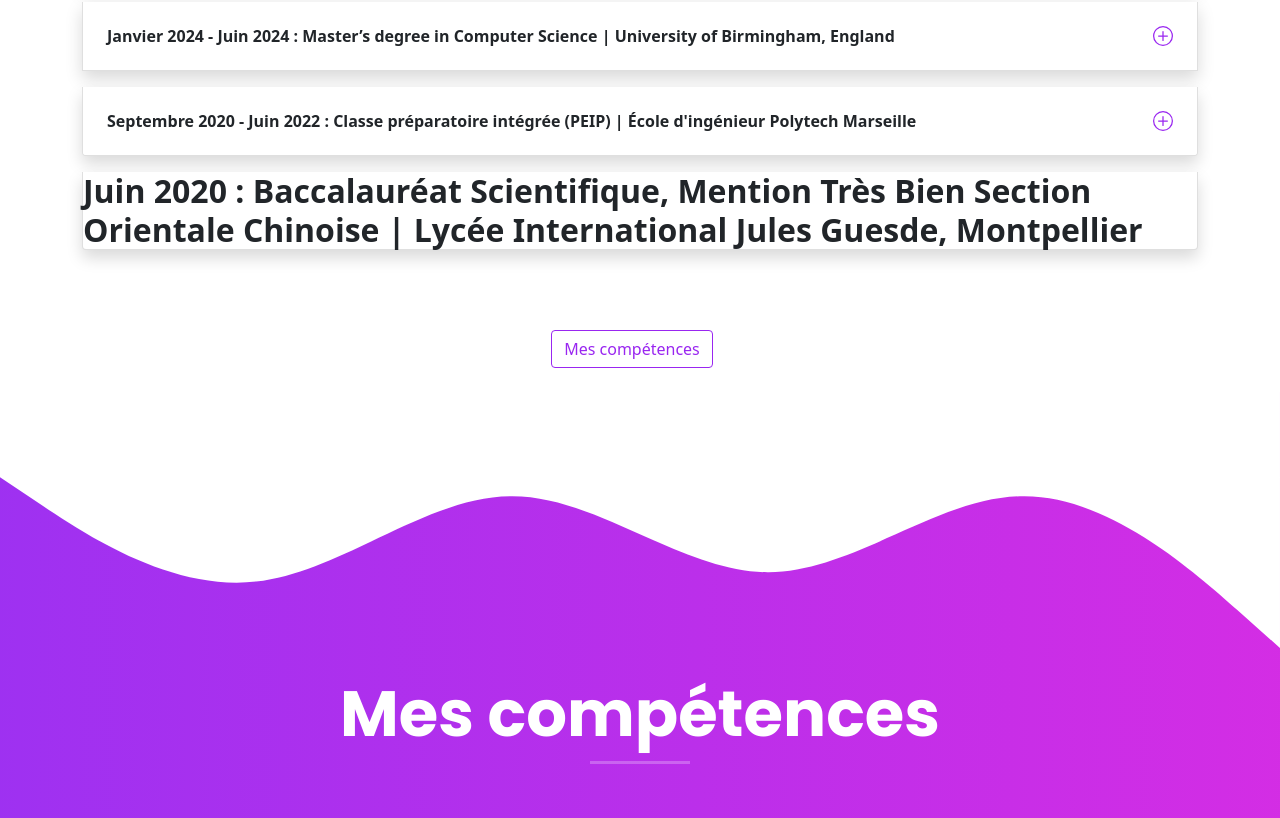
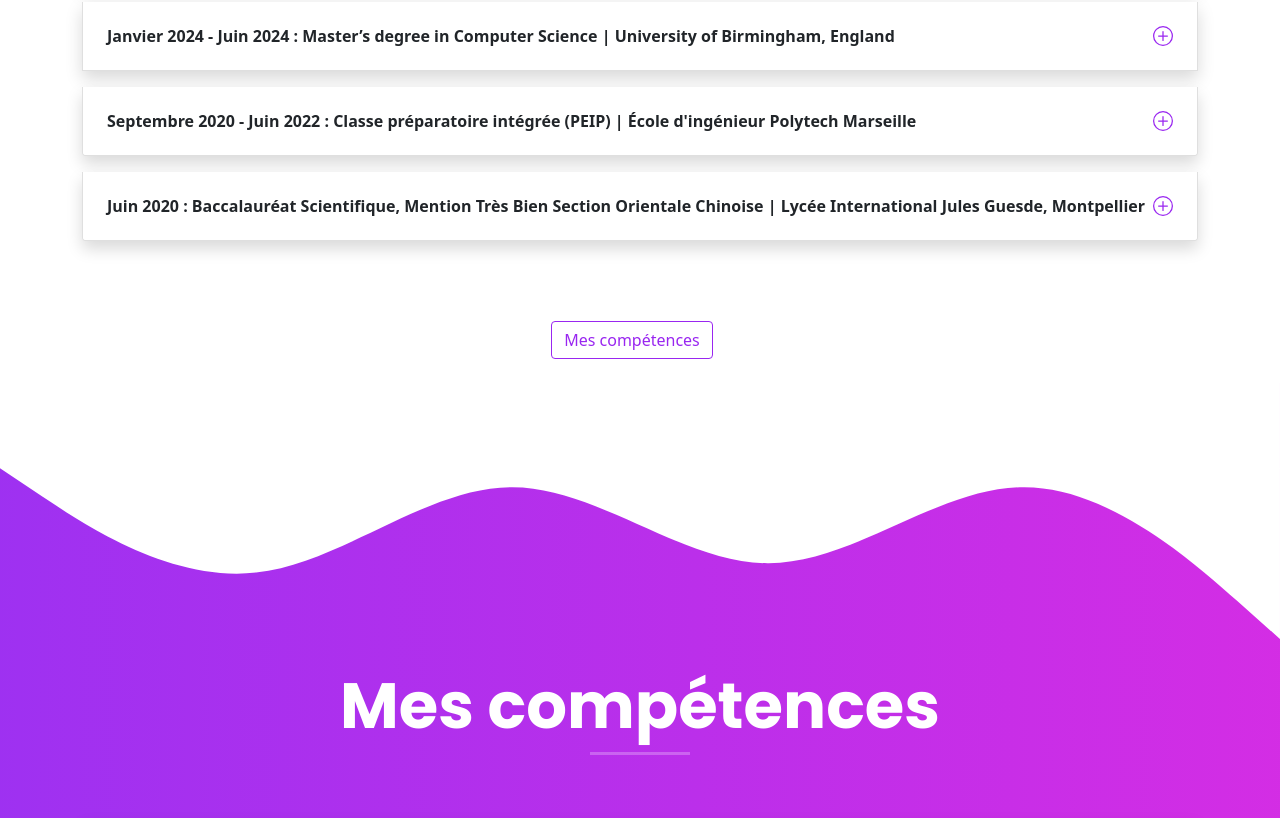
Before and after one commit to ines02607/Portfolio, a plain HTML site: page index.html in a window 1280 px wide. Shown: the part 2508-3326 px from the top of the page. Drawn offline with nearby package versions, Linux system fonts and the light colour scheme; files whose address does not match are found by name.

Commit message:
Update index.html

```diff
--- a/index.html
+++ b/index.html
@@ -222,9 +222,10 @@
             </div>
           </div>
           <div class="accordion-item shadow mb-3">
-            <h2 class="accordion-header" id="headingThree">
-            <strong>Juin 2020 : Baccalauréat Scientifique, Mention Très Bien Section Orientale Chinoise | Lycée International Jules Guesde, Montpellier</strong>
-              </button>
+            <h2 class="accordion-header" id="headingFour">
+                <button class="accordion-button collapsed" type="button" data-bs-toggle="collapse" data-bs-target="#collapseFour" aria-expanded="false" aria-controls="collapseFour">
+                    <strong>Juin 2020 : Baccalauréat Scientifique, Mention Très Bien Section Orientale Chinoise | Lycée International Jules Guesde, Montpellier</strong>
+                </button>
             </h2>
           </div>
         </div>
```
